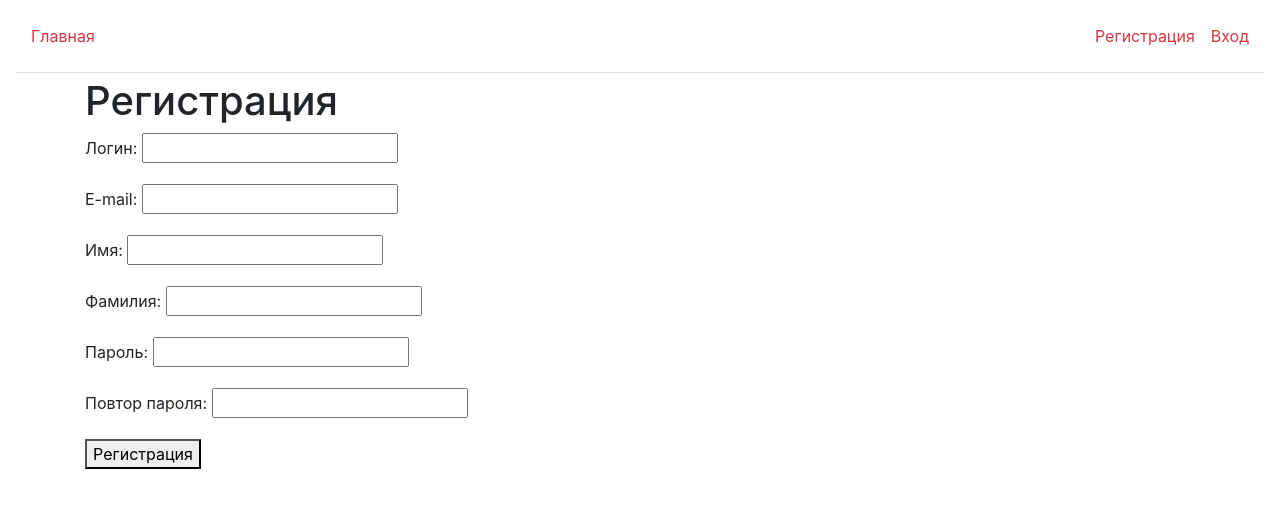
After one commit to NikolasSko/Django_Design.pro, a Django app: page /register/ in a window 1280 px wide. The commit adds this page. Shown: the top 508 px of the page. Run offline with Django 3.2, Linux system fonts and the light colour scheme; some libraries are stand-ins or nearby versions.

Commit message:
Добавление функционала регистрации и входа

```diff
--- a/designPro/designPro/settings.py
+++ b/designPro/designPro/settings.py
@@ -125,3 +125,8 @@ DEFAULT_AUTO_FIELD = 'django.db.models.BigAutoField'
 
 MEDIA_ROOT = os.path.join(BASE_DIR, 'media')
 MEDIA_URL = '/media/'
+
+LOGIN_URL = '/login'
+LOGIN_REDIRECT_URL = '/'
+
+LOGOUT_REDIRECT_URL = '/'
--- /dev/null
+++ b/designPro/design_studio/forms.py
@@ -0,0 +1,22 @@
+from django import forms
+from django.contrib.auth import get_user_model
+
+class RegisterUserForm(forms.ModelForm):
+    username = forms.CharField(label="Логин")
+    password = forms.CharField(label="Пароль", widget=forms.PasswordInput)
+    password2 = forms.CharField(label="Повтор пароля", widget=forms.PasswordInput)
+
+    class Meta:
+        model = get_user_model()
+        fields = ['username', 'email', 'first_name', 'last_name', 'password', 'password2']
+        labels = {
+            'email': 'E-mail',
+            'first_name': 'Имя',
+            'last_name': 'Фамилия',
+        }
+
+        def clean_password2(self):
+            cd = self.cleaned_data
+            if cd['password'] != cd['password2']:
+                raise forms.ValidationError("Пароли не совпадают!")
+            return cd['password2']
--- a/designPro/design_studio/urls.py
+++ b/designPro/design_studio/urls.py
@@ -4,4 +4,7 @@ from django.contrib.auth import views as auth_views
 
 urlpatterns = [
     path('', views.Index.as_view(), name='index'),
+    path('login/', auth_views.LoginView.as_view(), name='login'),
+    path('logout/', auth_views.LogoutView.as_view(), name='logout'),
+    path('register/', views.register, name='registration'),
 ]
--- a/designPro/design_studio/views.py
+++ b/designPro/design_studio/views.py
@@ -1,8 +1,25 @@
 from django.shortcuts import render
 from django.views.generic.base import View
 from .models import Request
+from .forms import RegisterUserForm
 
 class Index(View):
     def get(self, request):
         requests = Request.objects.all().order_by('-date')[:4]
         return render(request, 'index.html', {'request_list': requests})
+
+class Login(View):
+    def get(self, request):
+        return render(request, 'registration/login.html')
+
+def register(request):
+    if request.method == "POST":
+        form = RegisterUserForm(request.POST)
+        if form.is_valid():
+            user = form.save(commit=False)  # создание объекта без сохранения в БД
+            user.set_password(form.cleaned_data['password'])
+            user.save()
+            return render(request, 'registration/registration_done.html')
+    else:
+        form = RegisterUserForm()
+    return render(request, 'registration/registration.html', {'form': form})
--- a/designPro/templates/base.html
+++ b/designPro/templates/base.html
@@ -21,12 +21,12 @@
                <a class="dropdown-item text-danger" href="">Профиль</a>
            </div>
        </div>
-       <a class="p-2 text-danger" href="">Выйти</a>
+       <a class="p-2 text-danger" href="{% url 'logout' %}">Выйти</a>
 
        {% else %}
 
-       <a class="p-2 text-danger" href="">Регистрация</a>
-       <a href="" class="p-2 text-danger">Вход</a>
+       <a class="p-2 text-danger" href="{% url 'registration' %}">Регистрация</a>
+       <a href="{% url 'login' %}" class="p-2 text-danger">Вход</a>
        {% endif %}
    </div>
    <div class="row">
--- /dev/null
+++ b/designPro/templates/registration/registration.html
@@ -0,0 +1,13 @@
+{% extends 'base.html' %}
+
+{% block content %}
+<h1>Регистрация</h1>
+
+<form method="post">
+    {% csrf_token %}
+<input type="hidden" name="next" value="{{ next }}" />
+    {{ form.as_p }}
+    <p ><button type="submit">Регистрация</button></p>
+</form>
+
+{% endblock %}
```
Also changed, not shown: designPro/templates/registration/login.html (added, +13 -0 lines).
